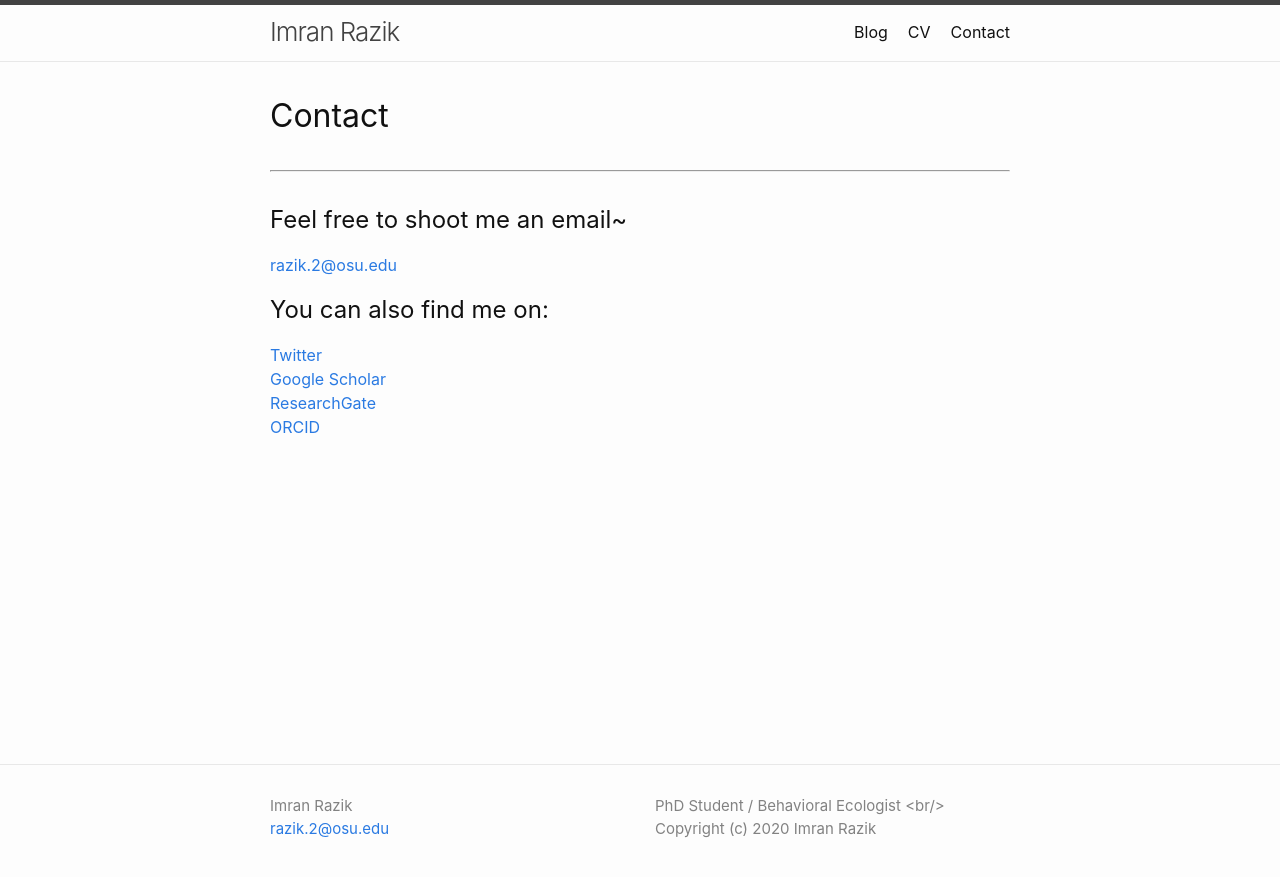
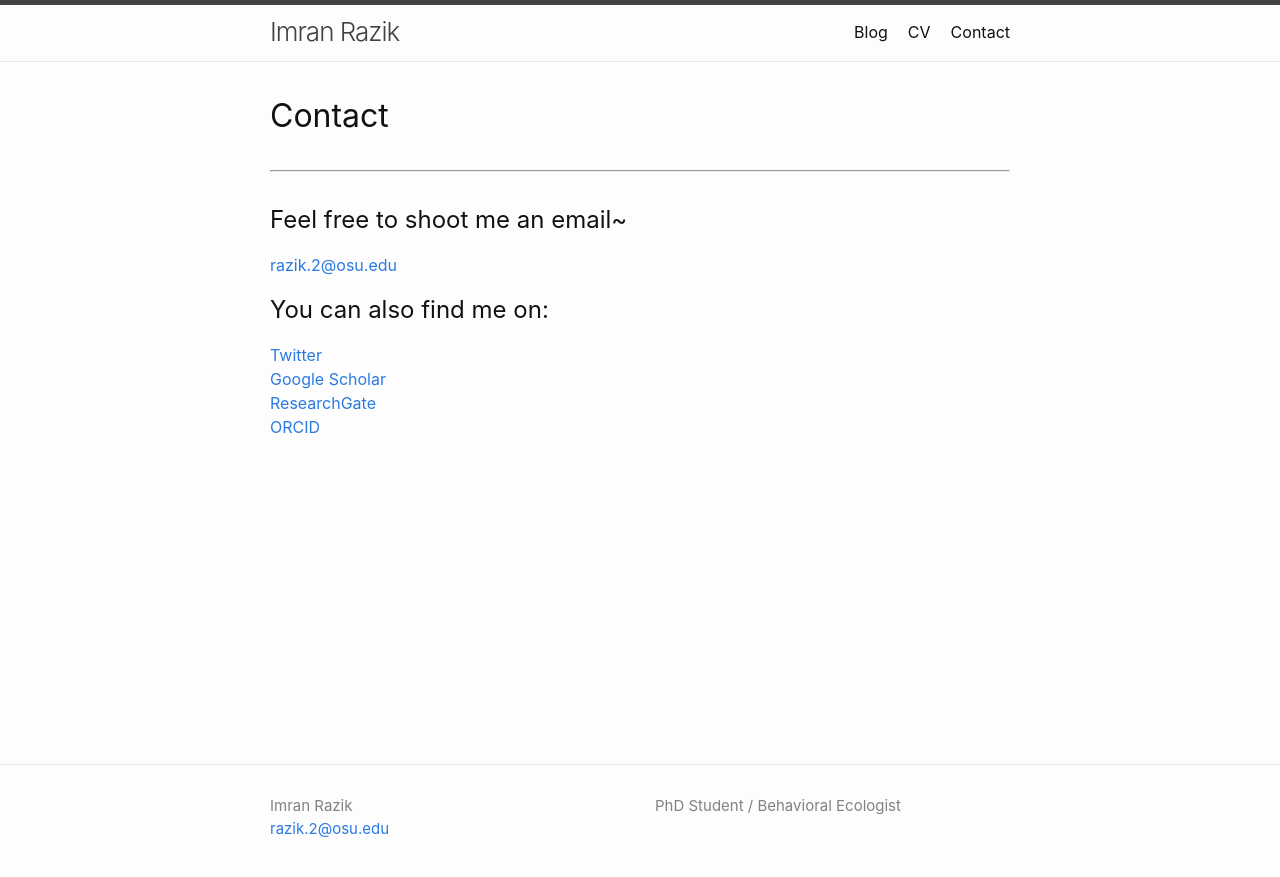
Before and after one commit to imranrazik/imranrazik.github.io, a Jekyll site: the page built from Contact.md, in a window 1280 px wide. Shown: the top 877 px of the page. Built offline with Jekyll 4.4.1, drawn with Linux system fonts in a browser that asks for light colours; our own code applies the rules of GitHub Pages for plain Markdown files.

Commit message:
Update _config.yml

```diff
--- a/_config.yml
+++ b/_config.yml
@@ -3,8 +3,7 @@ author:
   name: Imran Razik
   email: razik.2@osu.edu
 description: > # this means to ignore newlines until "show_excerpts:"
-  PhD Student / Behavioral Ecologist <br/>
-  Copyright (c) 2020 Imran Razik
+  PhD Student / Behavioral Ecologist
 
 show_excerpts: false # set to true to show excerpts on the homepage
 
```
